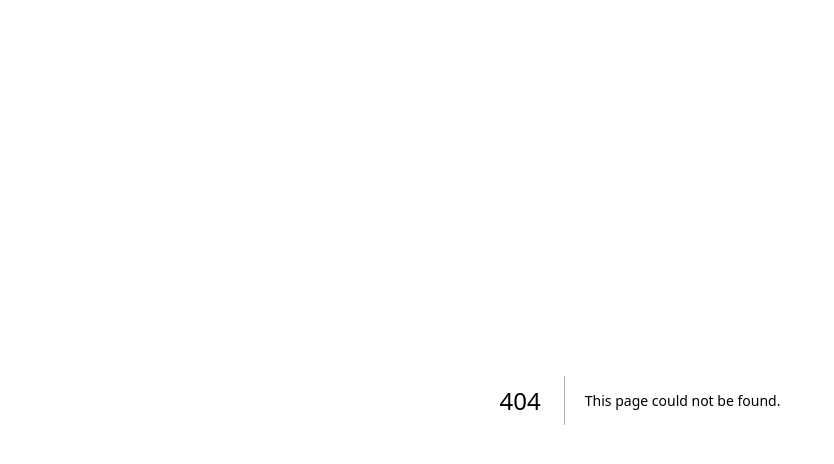
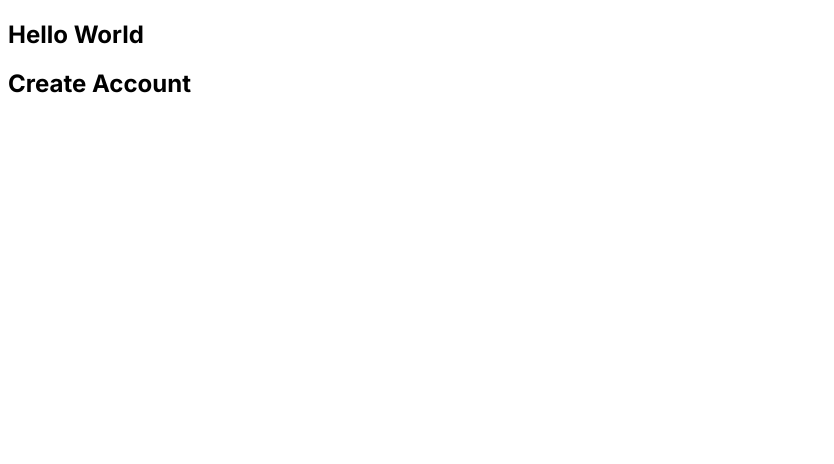
Before and after one commit to mbuckingham/adhd-math-frontend, a Next.js app: page /onboarding/sign-up in a window 1280 px wide. Before the commit this address had no page. Shown: the top 464 px of the page, without its empty margins (0-834 px from the left). Built offline with nearby package versions, Linux system fonts and the light colour scheme.

Commit message:
Created the intro and sign-up pages

```diff
--- /dev/null
+++ b/app/onboarding/intro/page.tsx
@@ -0,0 +1,3 @@
+export default function Page() {
+  return <h1>Hi! I am Digi</h1>;
+}
--- /dev/null
+++ b/app/onboarding/sign-up/page.tsx
@@ -0,0 +1,3 @@
+export default function Page() {
+  return <h1>Create Account</h1>;
+}
```
